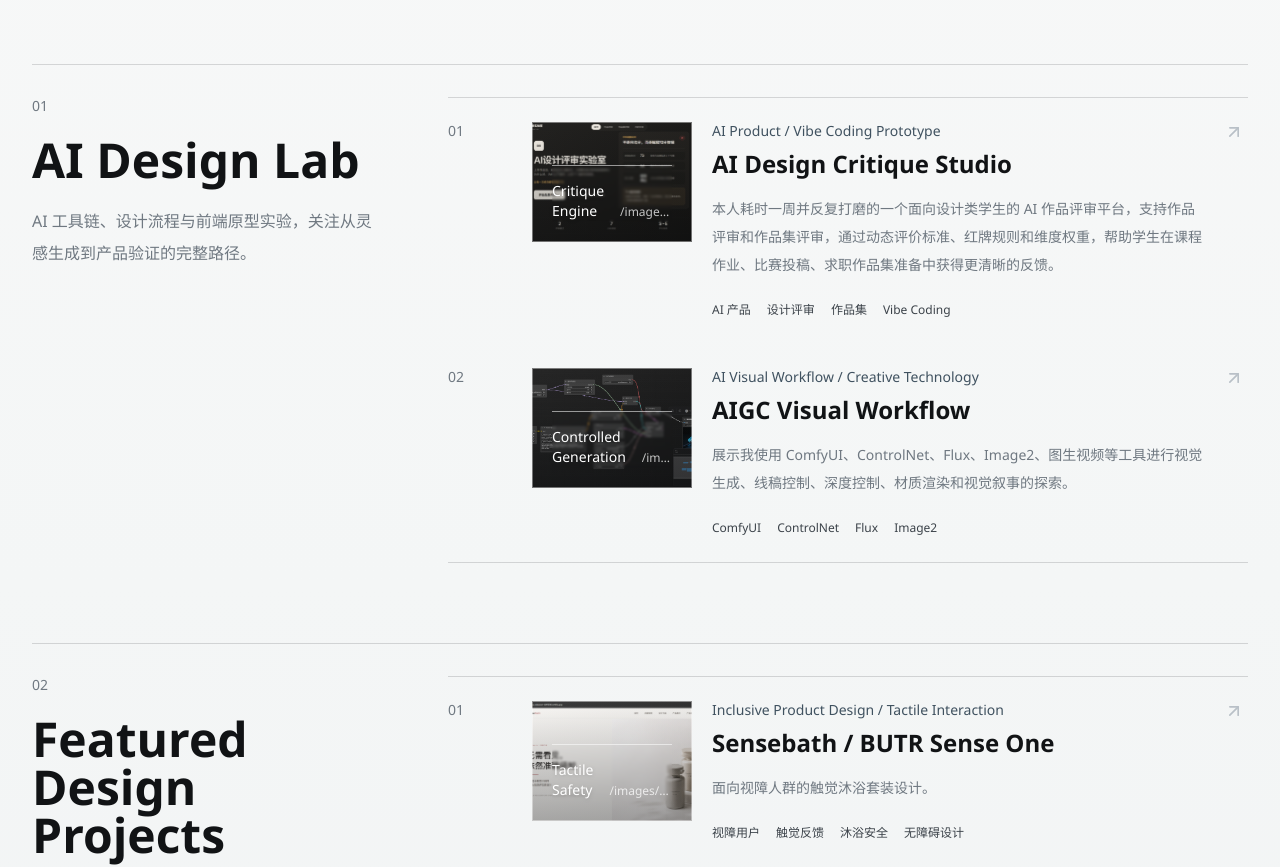
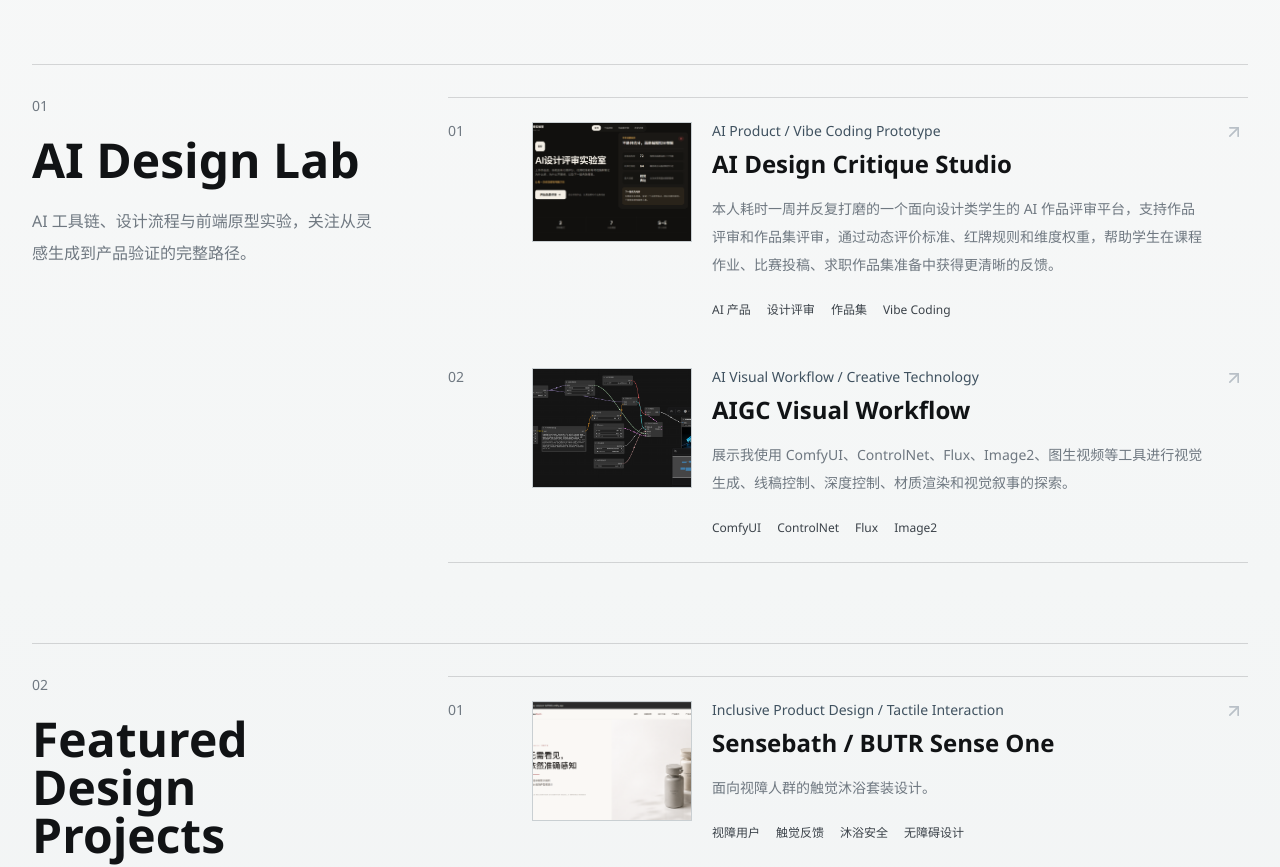
Before and after one commit to zhucygll-hub/zhu-chengyi-portfolio, a Next.js app: page /projects in a window 1280 px wide. Shown: the part 940-1807 px from the top of the page. Built offline with nearby package versions, Linux system fonts and the light colour scheme.

Commit message:
Remove project thumbnail overlays

```diff
--- a/app/projects/page.tsx
+++ b/app/projects/page.tsx
@@ -2,7 +2,6 @@ import Link from "next/link";
 import { ArrowUpRight } from "lucide-react";
 import { FadeIn } from "@/components/fade-in";
 import { PageShell } from "@/components/page-shell";
-import { ImagePlaceholder } from "@/components/visual-blocks";
 import { categoryMeta, projects, type ProjectCategory } from "@/data/site";
 
 const orderedCategories: ProjectCategory[] = ["ai-lab", "featured", "visual-3d"];
@@ -103,11 +102,9 @@ export default function ProjectsPage() {
                         <span className="text-sm text-ink-500">
                           {String(index + 1).padStart(2, "0")}
                         </span>
-                        <ImagePlaceholder
+                        <ProjectThumbnail
                           src={project.heroImage}
                           alt={project.title}
-                          label={project.accent}
-                          className="aspect-[4/3]"
                         />
                         <div>
                           <p className="text-sm leading-5 text-accent-700">{project.type}</p>
@@ -141,3 +138,14 @@ export default function ProjectsPage() {
     </PageShell>
   );
 }
+
+function ProjectThumbnail({ src, alt: _alt }: { src: string; alt: string }) {
+  return (
+    <div className="relative aspect-[4/3] overflow-hidden border border-ink-950/10 bg-mist-200">
+      <div
+        className="absolute inset-0 bg-cover bg-center transition-transform duration-500 ease-out group-hover:scale-[1.035]"
+        style={{ backgroundImage: `url("${src}")` }}
+      />
+    </div>
+  );
+}
```
